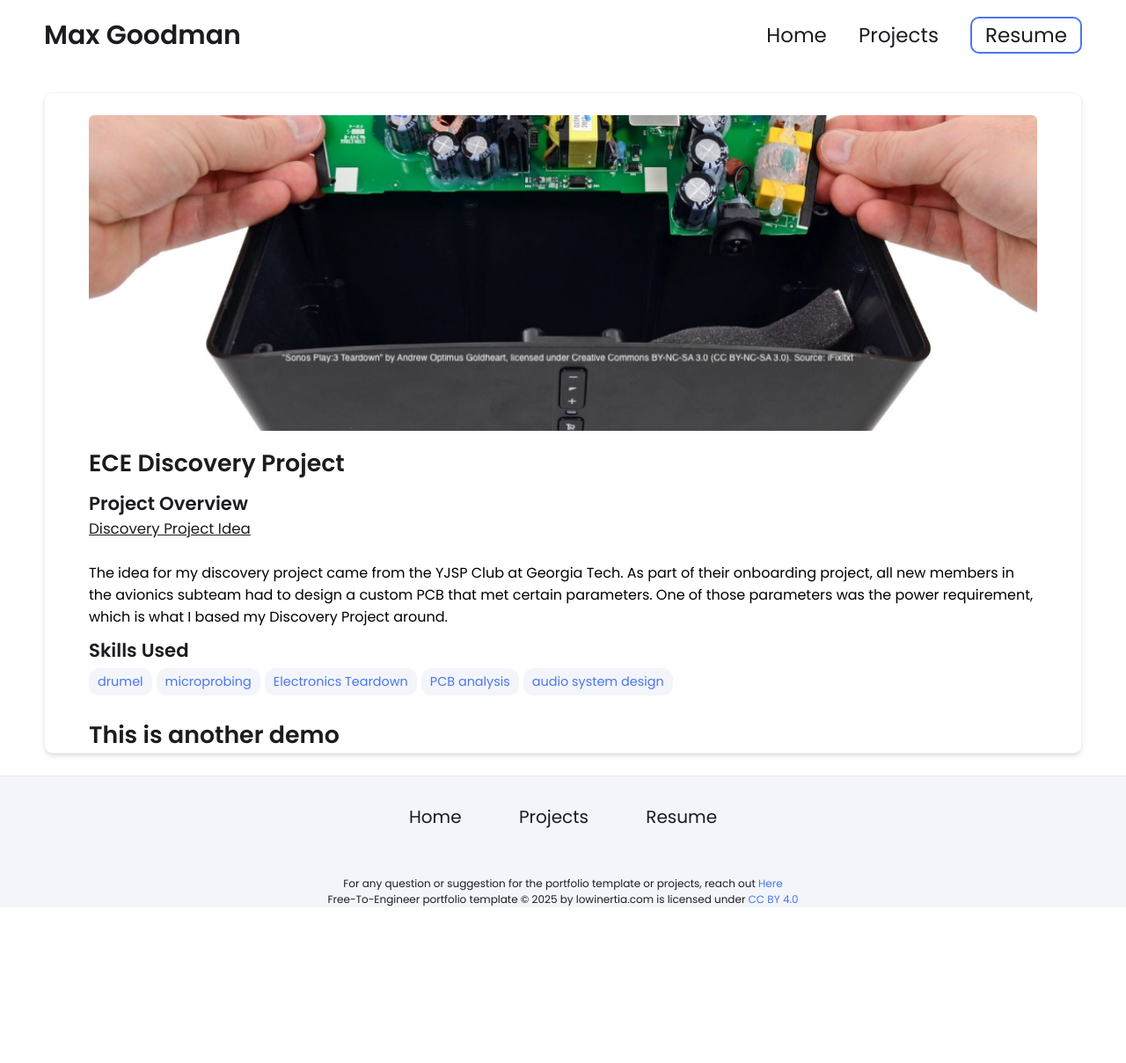
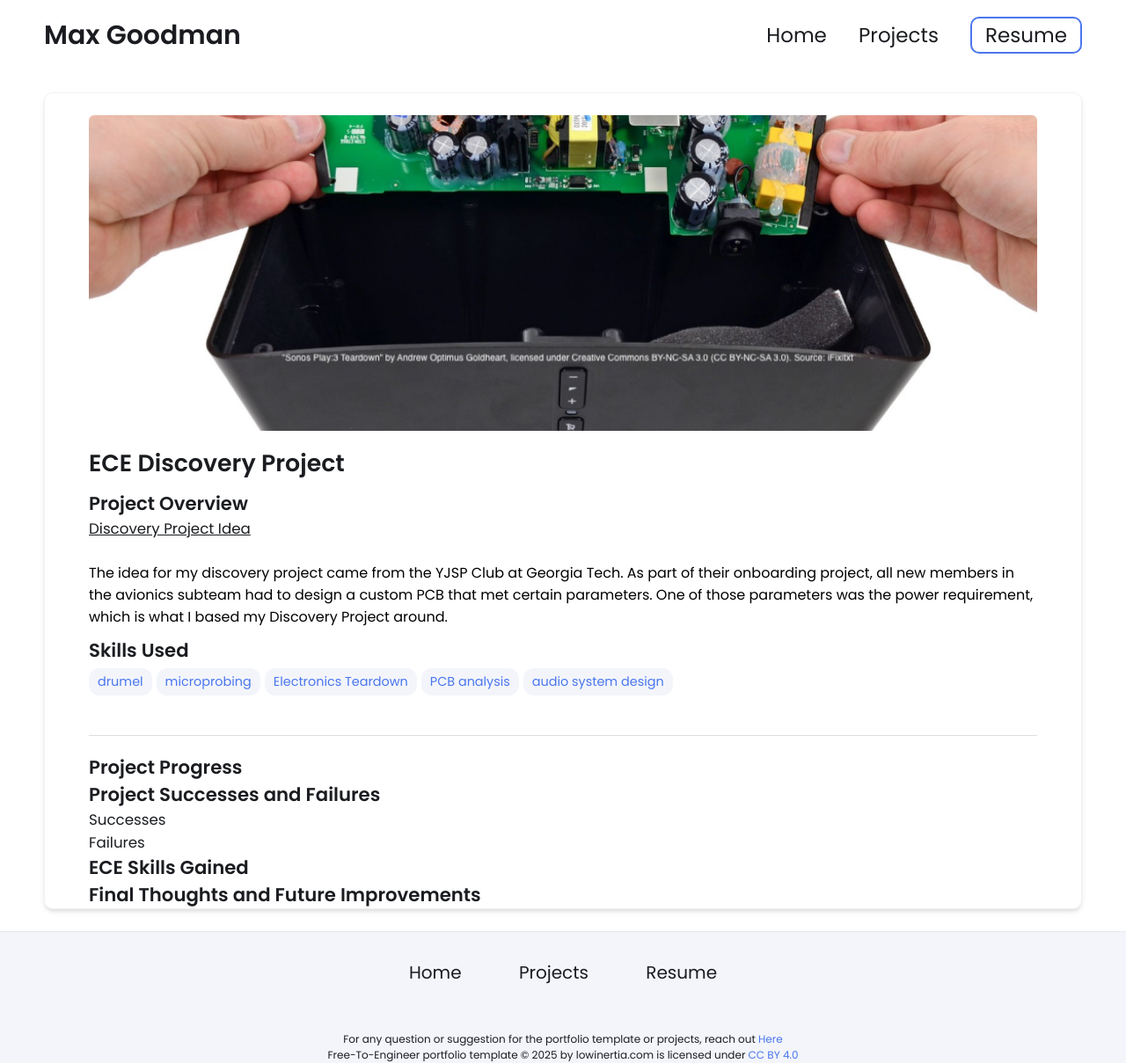
Before and after one commit to Maxgoodman07/Maxgoodman07.github.io, a Jekyll site: the page built from _projects/sonos-teardown/index.md, in a window 1280 px wide. Shown: the whole page at 88% size. Built offline with Jekyll 4.4.1, drawn with Linux system fonts in a browser that asks for light colours; before the commit the page ends 1032 px from its top, so only the background shows below that.

Commit message:
Update index.md

```diff
--- a/_projects/sonos-teardown/index.md
+++ b/_projects/sonos-teardown/index.md
@@ -15,4 +15,14 @@ skills:
 main-image: /sonos.png
 ---
 
-# This is another demo
+---
+## Project Progress
+
+## Project Successes and Failures
+### Successes
+
+### Failures
+
+## ECE Skills Gained
+
+## Final Thoughts and Future Improvements
```
